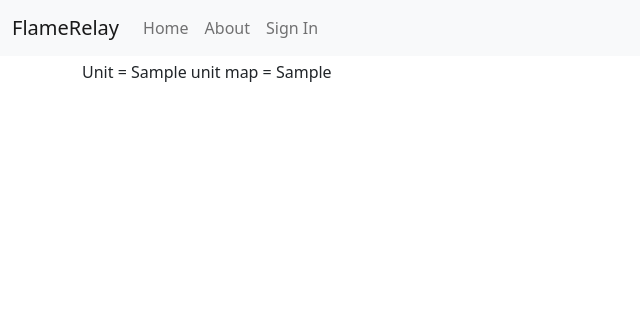
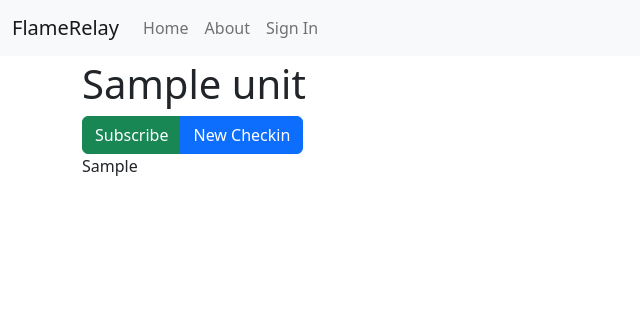
Before and after one commit to jvacek/FlameRelay, a Django app: template flamerelay/templates/backend/unit.html in a window 1280 px wide. Shown: the top 316 px of the page, without its empty margins (0-640 px from the left). Run offline with Django 4.2, Linux system fonts and the light colour scheme; the template is opened without the code that fills it: most values are stand-ins (such as "Sample title", 1, 10 or a date in 2020); some libraries are stand-ins or nearby versions.

Commit message:
Add subscription to templates even if it does nothing

```diff
--- a/flamerelay/templates/backend/unit.html
+++ b/flamerelay/templates/backend/unit.html
@@ -2,8 +2,17 @@
 {% block content %}
 
 
-Unit = {{ unit }}
+<h1>{{ unit }}</h1>
+<div class="row">
+    <div class="col-md-12">
+        <div class="btn-group pull-right">
+            <a href="" class="btn btn-success">Subscribe</a>
+            <a href="" class="btn btn-primary">New Checkin</a>
+        </div>
+    </div>
+</div    >
 
-map = {{ map_html | safe}}
+
+{{ map_html | safe}}
 
 {% endblock %}
```
Also changed, not shown: flamerelay/templates/users/user_detail.html (+16 -0 lines).
